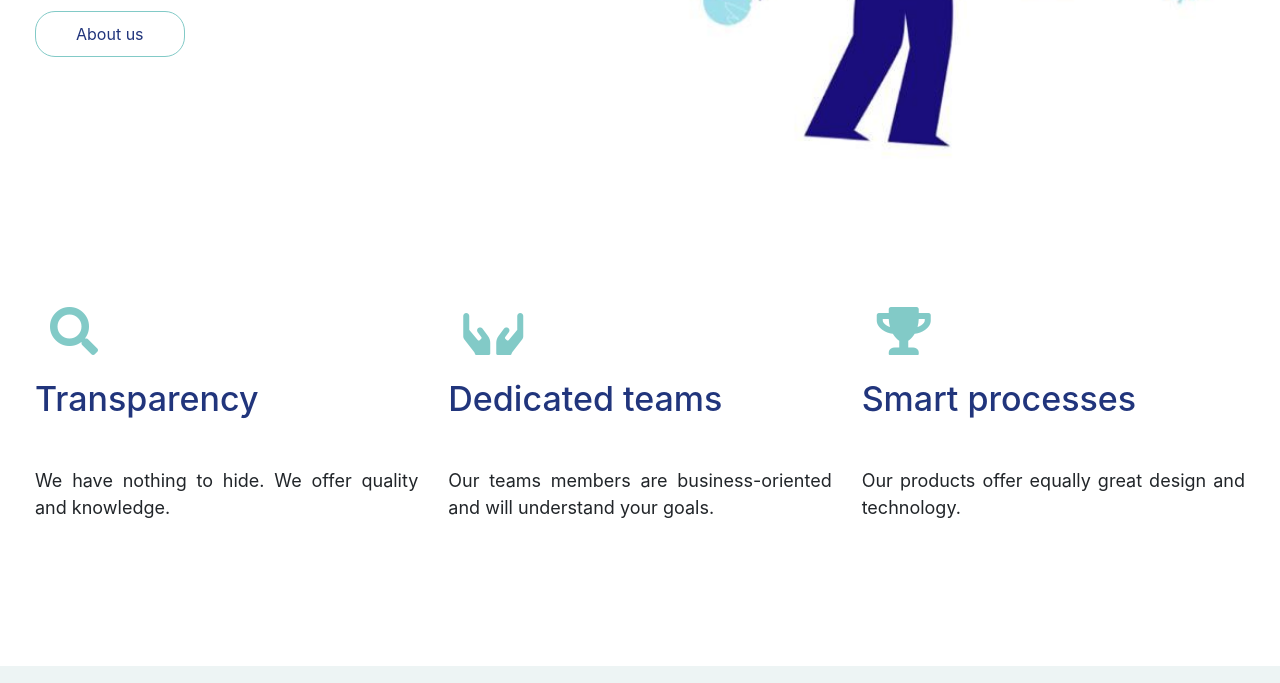
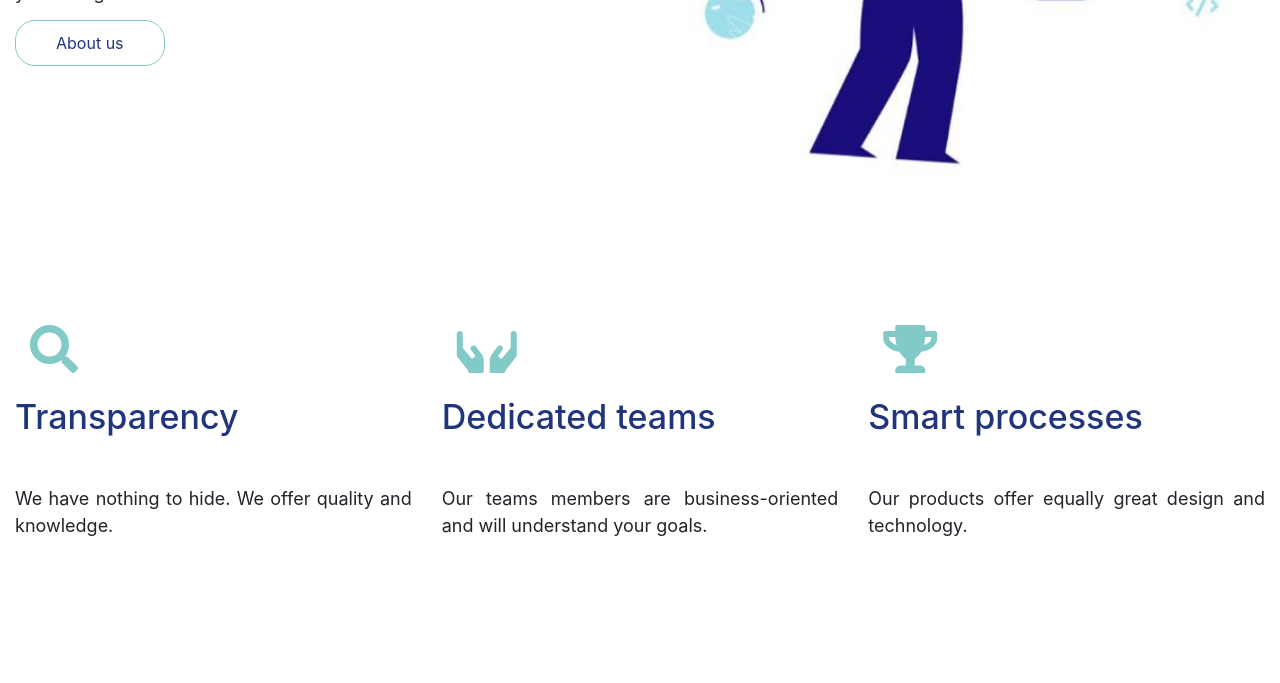
Before and after one commit to ujwaljaglan9211/bootstrap-demo, a plain HTML site: page alvrio/index.html in a window 1280 px wide. Shown: the part 503-1186 px from the top of the page. Drawn offline with nearby package versions, Linux system fonts and the light colour scheme.

Commit message:
width issue for big screens fixed

```diff
--- a/alvrio/assets/css/style.css
+++ b/alvrio/assets/css/style.css
@@ -2,9 +2,6 @@ body{
   margin: 0;
   padding: 0;
   font-size: 16px;
-}
-.container{
-  max-width: 1240px;
 }
 a{
   transition: 0.5s;
@@ -139,3 +136,9 @@ footer.footer{
   background: #82cac7;
   padding: 50px 0px 50px 0px;
 }
+/* screen min width 1200px */
+@media (min-width: 1200px){
+  .container {
+    max-width: 1300px;
+  }
+}
```
